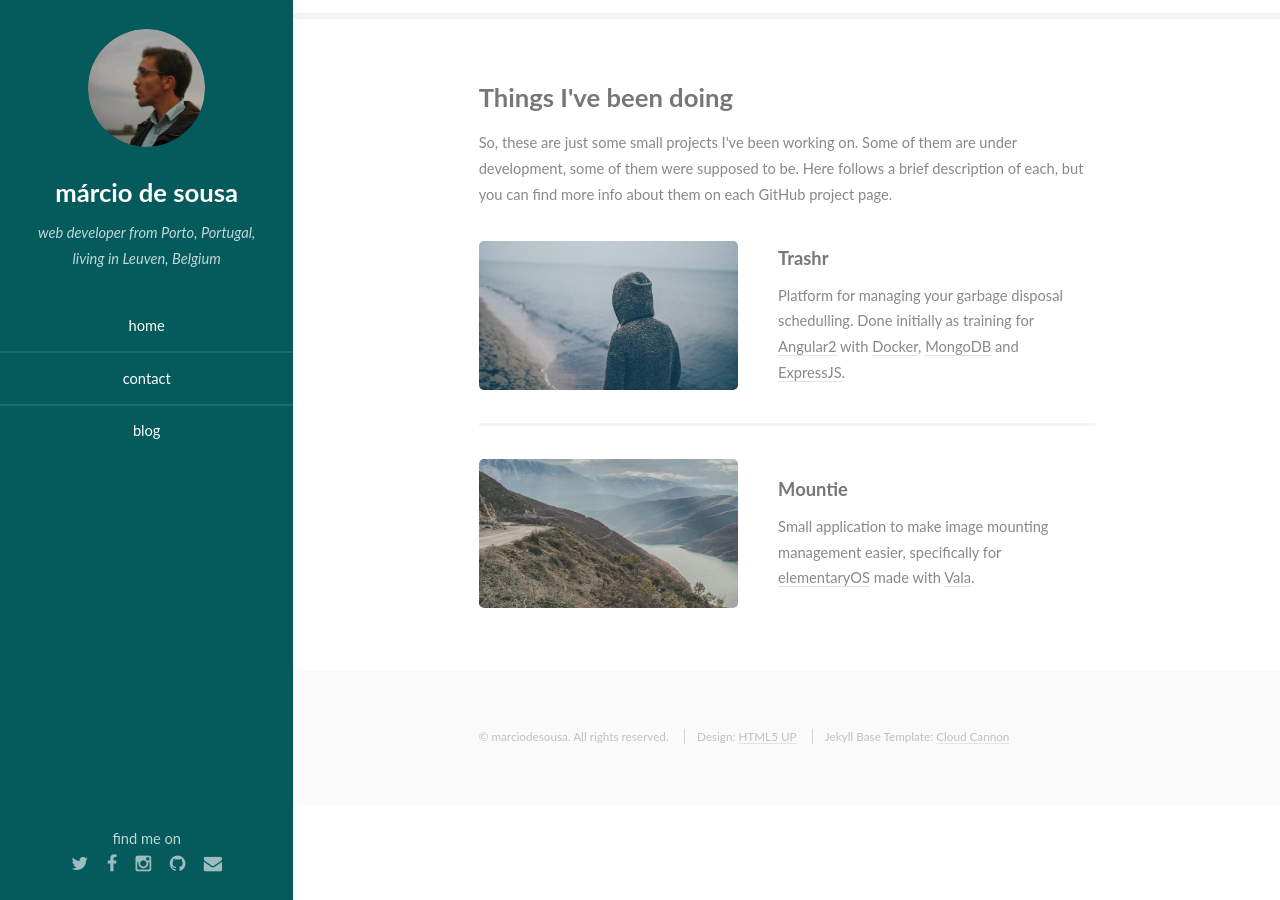
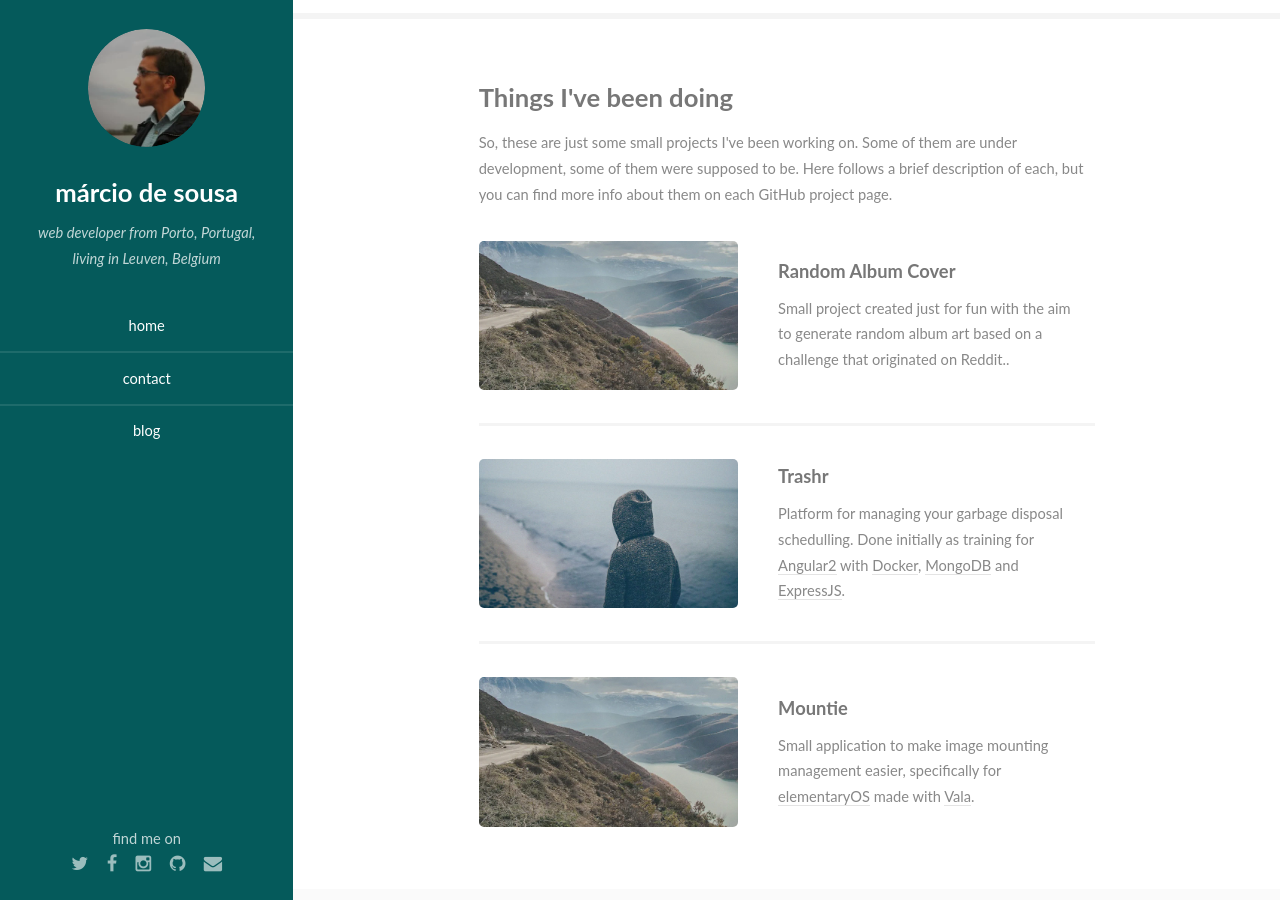
Before and after one commit to marciodsousa/marciodsousa.github.io, a Jekyll site: the page built from index.html, in a window 1280 px wide and 900 px high, scrolled down 2231 px. Built offline with Jekyll 4.4.1, drawn with Linux system fonts in a browser that asks for light colours.

Commit message:
Added new favicon and project

```diff
--- a/_includes/head.html
+++ b/_includes/head.html
@@ -11,6 +11,14 @@
     <script src="{{ site.baseurl }}/js/skel-layers.min.js"></script>
     <script src="{{ site.baseurl }}/js/init.js"></script>
     <script src="{{ site.baseurl }}/js/material-photo-gallery.js"></script>
+    <link rel="apple-touch-icon" sizes="180x180" href="{{ site.baseurl }}/icons/apple-touch-icon.png">
+    <link rel="icon" type="image/png" sizes="32x32" href="{{ site.baseurl }}/icons/favicon-32x32.png">
+    <link rel="icon" type="image/png" sizes="16x16" href="{{ site.baseurl }}/icons/favicon-16x16.png">
+    <link rel="manifest" href="{{ site.baseurl }}/icons/site.webmanifest">
+    <link rel="mask-icon" href="{{ site.baseurl }}/icons/safari-pinned-tab.svg" color="#5bbad5">
+    <meta name="msapplication-TileColor" content="#da532c">
+
+    <meta name="theme-color" content="#ffffff">
 
     <noscript>
 			<link rel="stylesheet" href="{{ site.baseurl }}/css/skel.css" />
--- a/index.html
+++ b/index.html
@@ -97,16 +97,23 @@
         <p>So, these are just some small projects I've been working on. Some of them are under development, some of them were supposed to be. Here follows a brief description of each, but you can find more info about them on each GitHub project page.</p>
         <div class="features">
             <article>
+                <a href="#" class="image"><img src="images/pic02.jpg" alt="" /></a>
+                <div class="inner">
+                    <a href="https://github.com/marciodsousa/random-album-cover" target="_blank"><h4>Random Album Cover</h4></a>
+                    <p>Small project created just for fun with the aim to generate random album art based on a challenge that originated on Reddit..</p>
+                </div>
+            </article>
+            <article>
                 <a href="" class="image"><img src="images/pic01.jpg" alt="" /></a>
                 <div class="inner">
-                    <a href="https://github.com/marciodsousa/trashr-web"><h4>Trashr</h4></a>
+                    <a href="https://github.com/marciodsousa/trashr-web" target="_blank"><h4>Trashr</h4></a>
                     <p>Platform for managing your garbage disposal schedulling. Done initially as training for <a href="https://angular.io/">Angular2</a> with <a href="https://www.docker.com/">Docker</a>, <a href="https://www.mongodb.com/">MongoDB</a> and <a href="http://expressjs.com/">ExpressJS</a>.</p>
                 </div>
             </article>
             <article>
                 <a href="#" class="image"><img src="images/pic02.jpg" alt="" /></a>
                 <div class="inner">
-                    <a href="https://github.com/marciodsousa/mountie"><h4>Mountie</h4></a>
+                    <a href="https://github.com/marciodsousa/mountie"  target="_blank"><h4>Mountie</h4></a>
                     <p>Small application to make image mounting management easier, specifically for <a href="https://elementary.io">elementaryOS</a> made with <a href="https://wiki.gnome.org/Projects/Vala">Vala</a>.</p>
                 </div>
             </article>
```
Also changed, not shown: icons/browserconfig.xml (added, +9 -0 lines), icons/android-chrome-192x192.png (added), icons/android-chrome-256x256.png (added), icons/apple-touch-icon.png (added), icons/favicon-16x16.png (added), icons/favicon-32x32.png (added), icons/favicon.ico (added), icons/mstile-150x150.png (added), icons/safari-pinned-tab.svg (added), icons/site.webmanifest (added), 1 other file.
